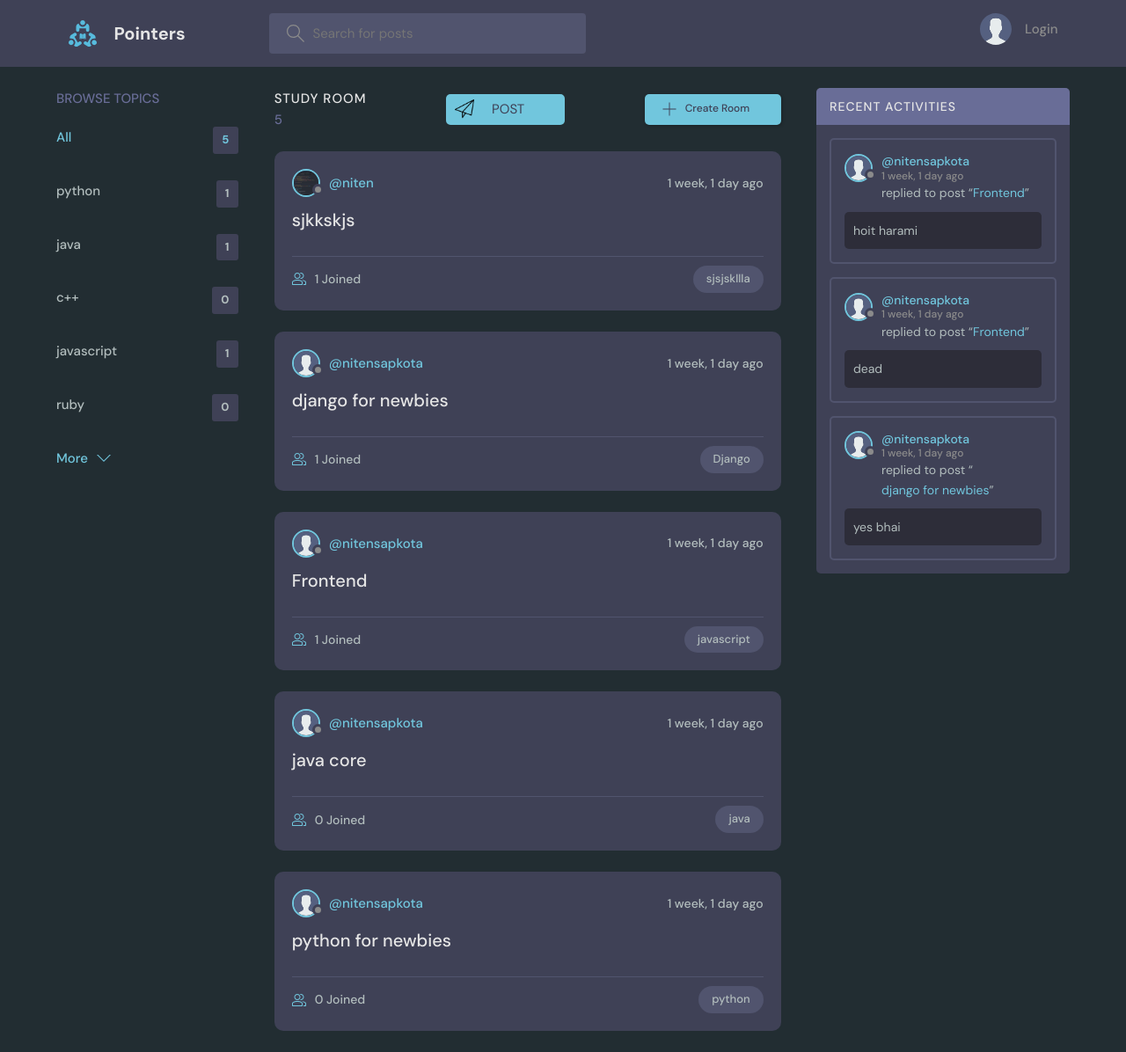
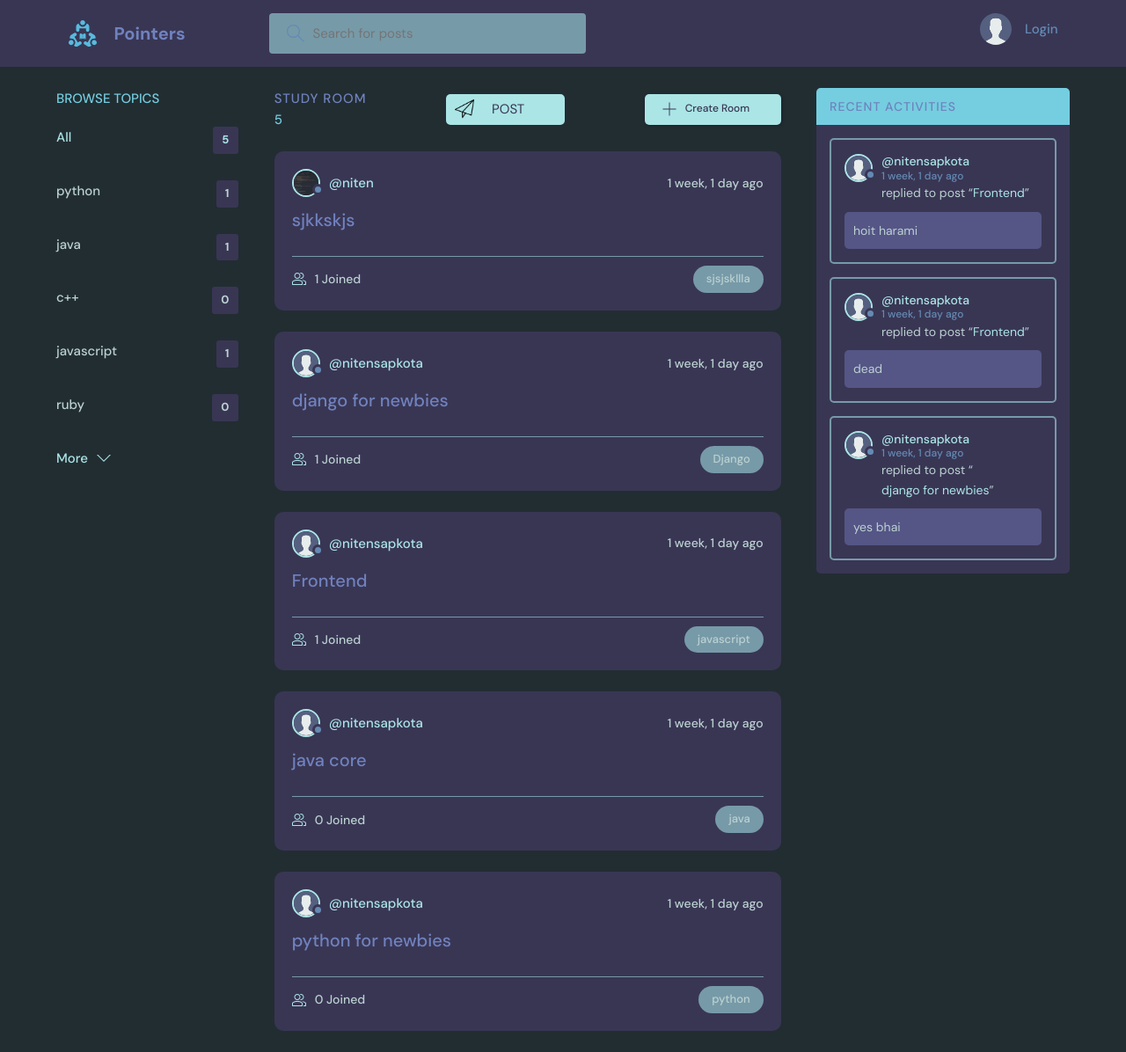
Before and after one commit to NitenSapkota175/Social_Room, a Django app: page / in a window 1280 px wide. Shown: the whole page at 88% size. Run offline with Django 3.2, Linux system fonts and the light colour scheme; data comes from the database, SQL or seed files in the repository.

Commit message:
Update style.css

```diff
--- a/static/css/style.css
+++ b/static/css/style.css
@@ -1,17 +1,17 @@
 @import url("https://fonts.googleapis.com/css2?family=DM+Sans:wght@400;500;700&display=swap");
 
 :root {
-  --color-main: #71c6dd;
-  --color-main-light: #e1f6fb;
-  --color-dark: #3f4156;
-  --color-dark-medium: #51546e;
-  --color-dark-light: #696d97;
-  --color-light: #e5e5e5;
-  --color-gray: #8b8b8b;
-  --color-light-gray: #b2bdbd;
-  --color-bg: #2d2d39;
-  --color-success: #5dd693;
-  --color-error: #fc4b0b;
+  --color-main: #ABE5E6;
+  --color-main-light: #d9e4e6;
+  --color-dark: #393654;
+  --color-dark-medium: #779aa8;
+  --color-dark-light: #74cee0;
+  --color-light: #7082be;
+  --color-gray: #648ab4;
+  --color-light-gray: #bbd1d1;
+  --color-bg:rgb(85, 85, 134);
+  --color-success: #5987e4;
+  --color-error: #fcc00b;
 }
 
 /*========== base styles ==========*/
```
